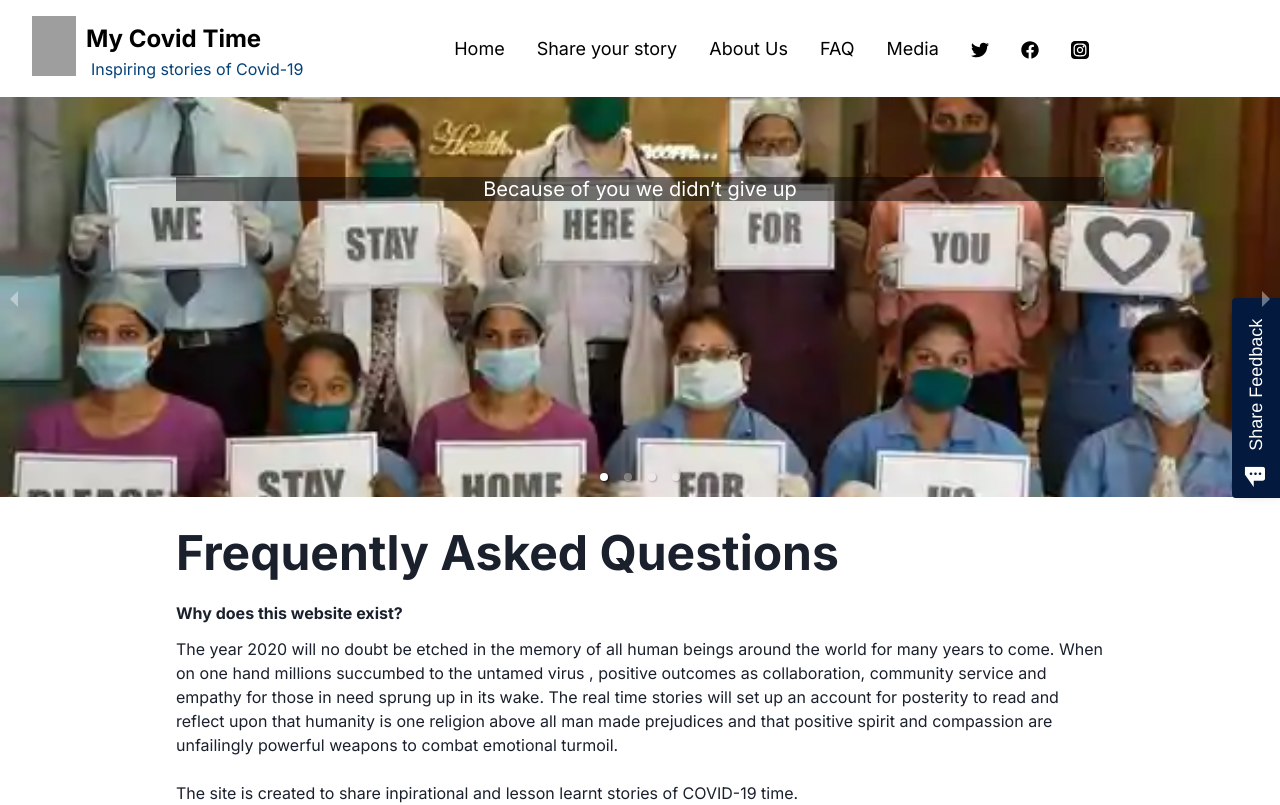
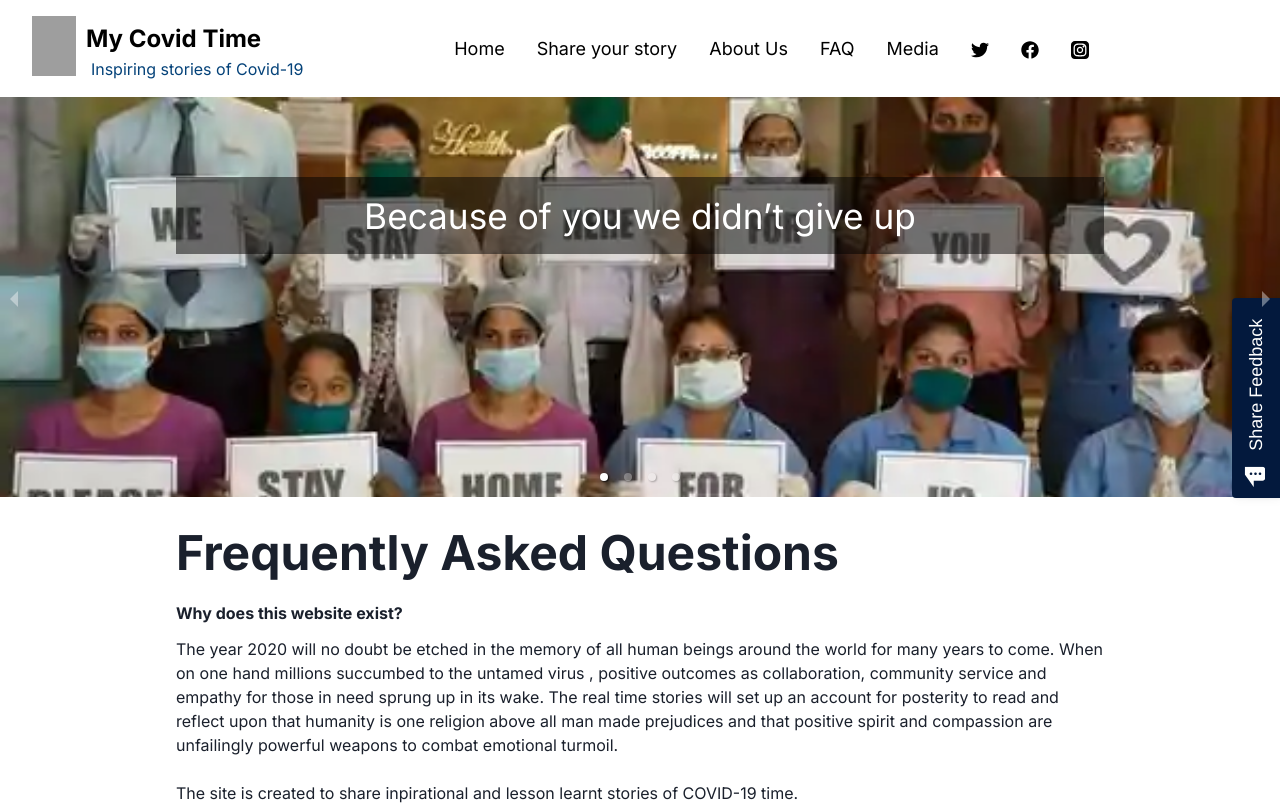
Before and after one commit to kalramohit/my-covid-time, a Next.js app: page /faq in a window 1280 px wide. Shown: the top 805 px of the page. Built offline with nearby package versions, Linux system fonts and the light colour scheme; grey boxes are pictures that could not be loaded.

Commit message:
Update banner.tsx
Banner correctted home page

```diff
--- a/components/common/banner.tsx
+++ b/components/common/banner.tsx
@@ -33,7 +33,7 @@ const AppCarousel = () => (
                         <Box height="100%">
                             <ContentBox height="100%" pt={[8, null, 14]} pb={[10, null, 32]}>
                                 <br />
-                                <div> <Heading height="100%" bg="rgba(0, 0, 0, 0.5)" fontSize={['xl']} fontWeight={100}>{storytype.title}</Heading></div>
+                                <div> <Heading height="100%" bg="rgba(0, 0, 0, 0.5)"  paddingBottom=".5em" paddingTop=".5em" fontSize={['2.2em']} fontWeight={100}>{storytype.title}</Heading></div>
 
                             </ContentBox>
                         </Box>
```
